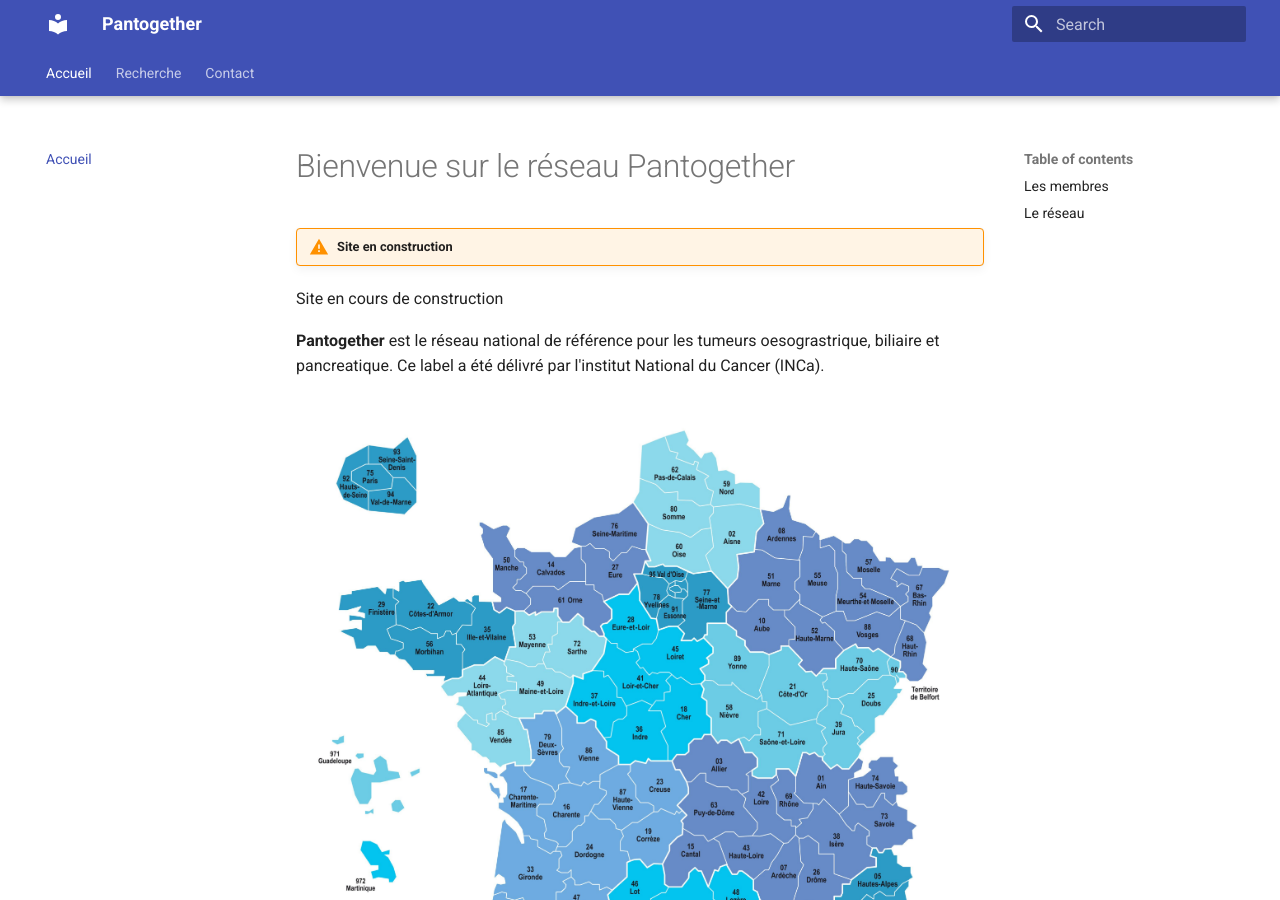
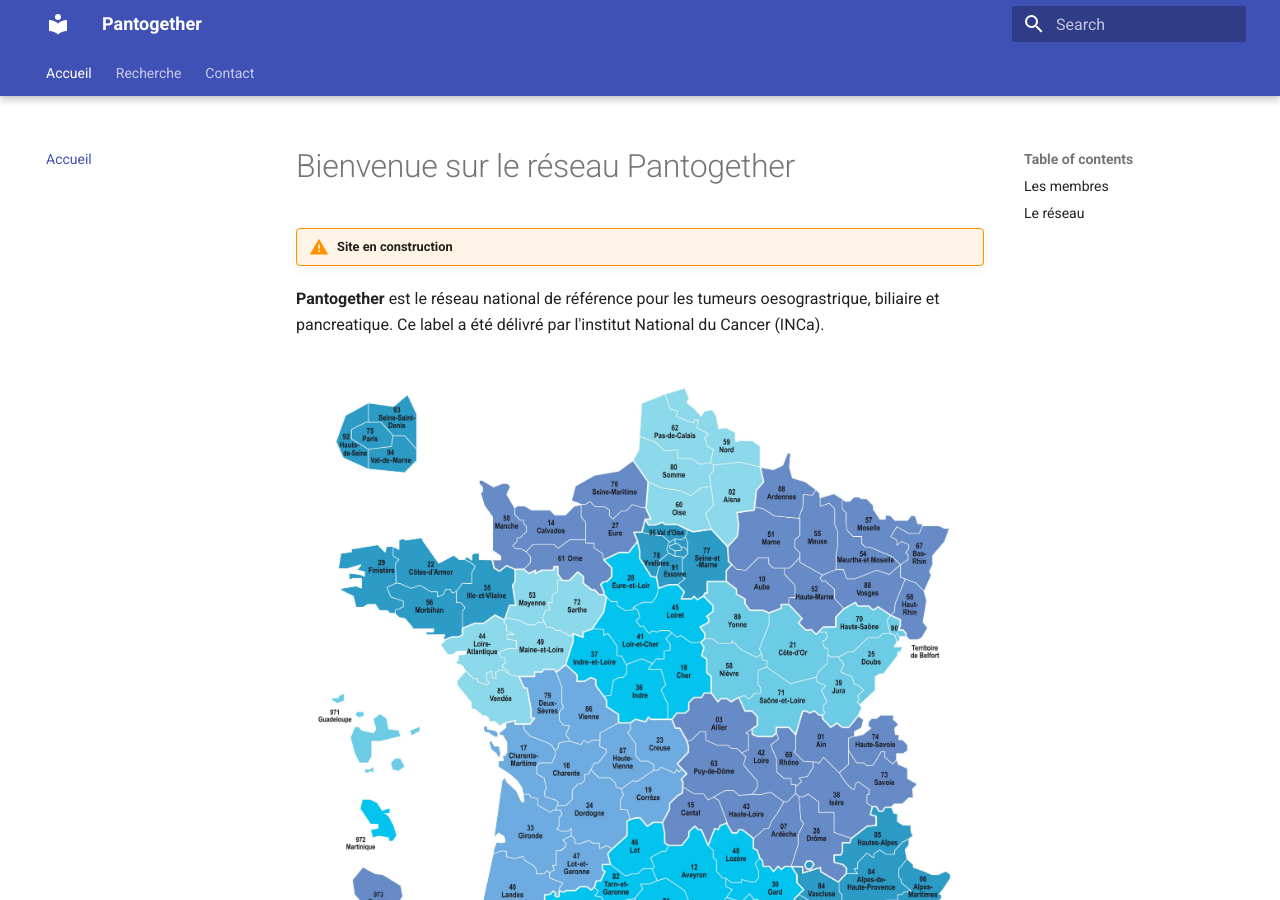
Before and after one commit to CHU-Brest/pantogether, an MkDocs documentation site: the page built from docs/index.md, in a window 1280 px wide and 900 px high. Built offline with MkDocs 1.6.1 and Material for MkDocs 9.7.7, drawn with Linux system fonts in a browser that asks for light colours.

Commit message:
Remove construction notice from index.md
Removed construction notice from the homepage.

```diff
--- a/docs/index.md
+++ b/docs/index.md
@@ -7,8 +7,6 @@
 # Bienvenue sur le réseau Pantogether
 
 !!! warning "Site en construction"
-
-  Site en cours de construction
 
 
 
```
